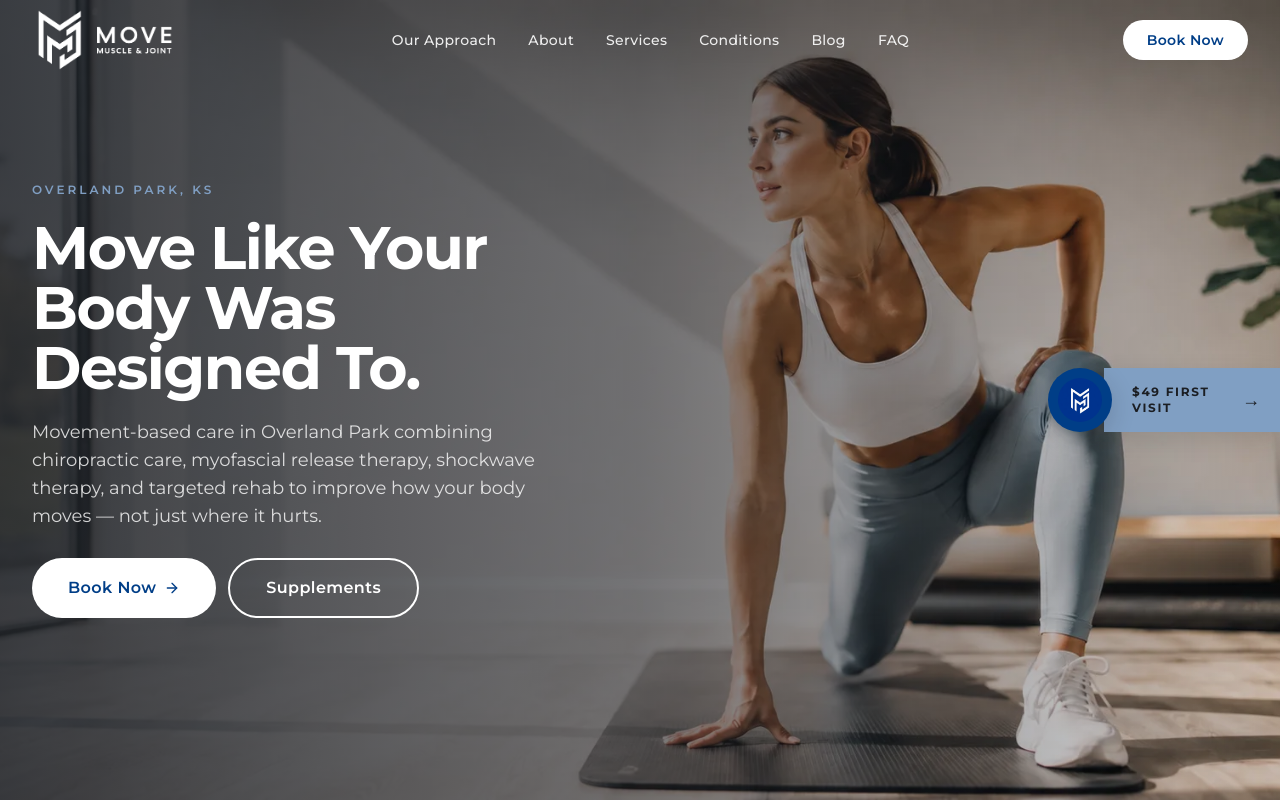
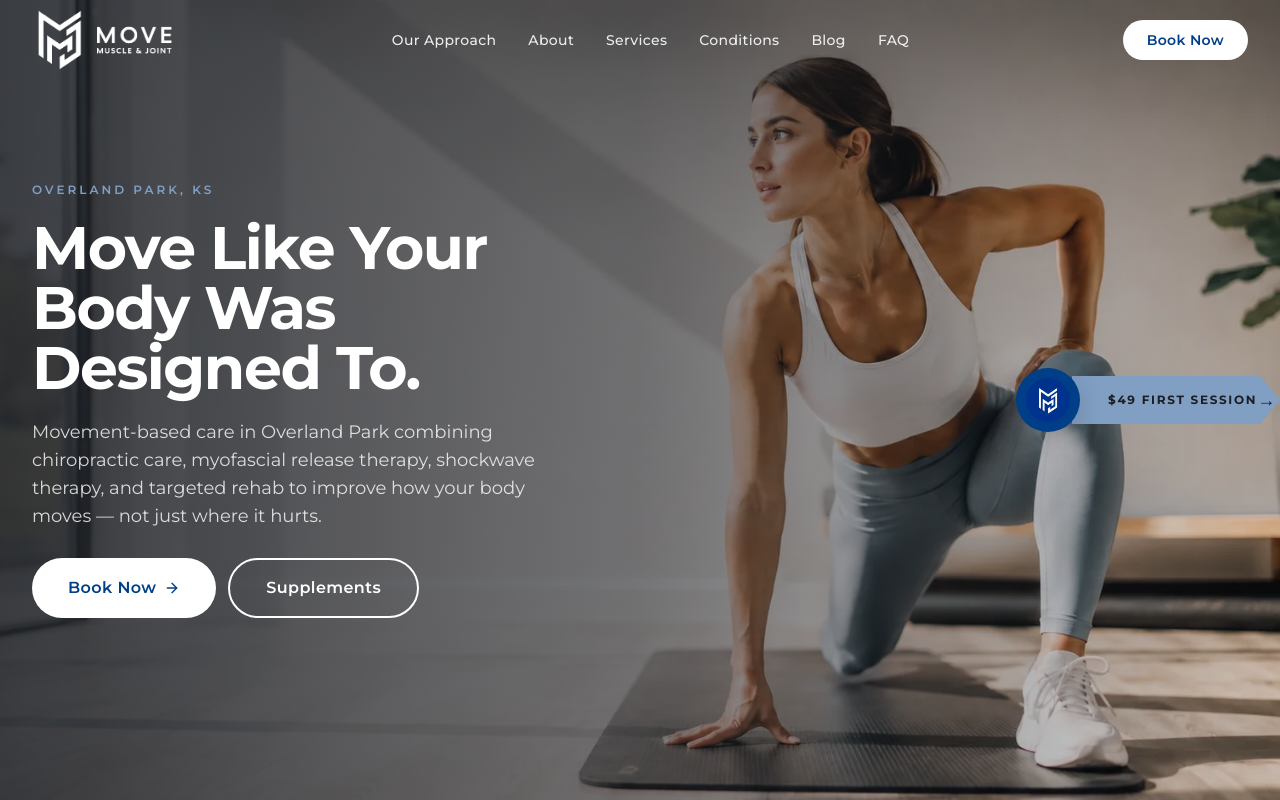
Before and after one commit to movemj/move-muscle-joint-vercel, a Next.js app: page / in a window 1280 px wide. Shown: the top 800 px of the page. Built offline with nearby package versions, Linux system fonts and the light colour scheme.

Commit message:
Refine desktop offer into arrow banner

```diff
--- a/components/new-patient-offer-float.tsx
+++ b/components/new-patient-offer-float.tsx
@@ -25,8 +25,8 @@ export function NewPatientOfferFloat() {
       <span className="relative z-10 flex size-16 shrink-0 items-center justify-center rounded-full bg-navy shadow-[0_8px_24px_rgba(25,29,36,0.18)] transition-transform duration-300 ease-out group-hover:rotate-2 motion-reduce:transition-none motion-reduce:group-hover:rotate-0">
         <Image src="/mmj-logo-original.png" alt="Move" width={1254} height={1254} className="size-11 rounded-full object-cover" />
       </span>
-      <span className="-ml-2 flex h-16 w-44 items-center justify-between bg-softblue pl-7 pr-5 text-charcoal shadow-[0_8px_24px_rgba(25,29,36,0.12)]">
-        <span className="text-xs font-bold uppercase tracking-[0.14em]">{onOfferPage ? "Book $49 Visit" : "$49 First Visit"}</span>
+      <span className="-ml-2 flex h-12 w-52 items-center justify-between bg-softblue pl-9 pr-6 text-charcoal shadow-[0_8px_24px_rgba(25,29,36,0.12)] [clip-path:polygon(0_0,calc(100%-1.25rem)_0,100%_50%,calc(100%-1.25rem)_100%,0_100%)]">
+        <span className="whitespace-nowrap text-xs font-bold uppercase tracking-[0.14em]">{onOfferPage ? "Book $49 Session" : "$49 First Session"}</span>
         <span aria-hidden="true" className="inline-block text-lg transition-transform duration-300 group-hover:translate-x-1 motion-reduce:transition-none">→</span>
       </span>
     </Link>
```
